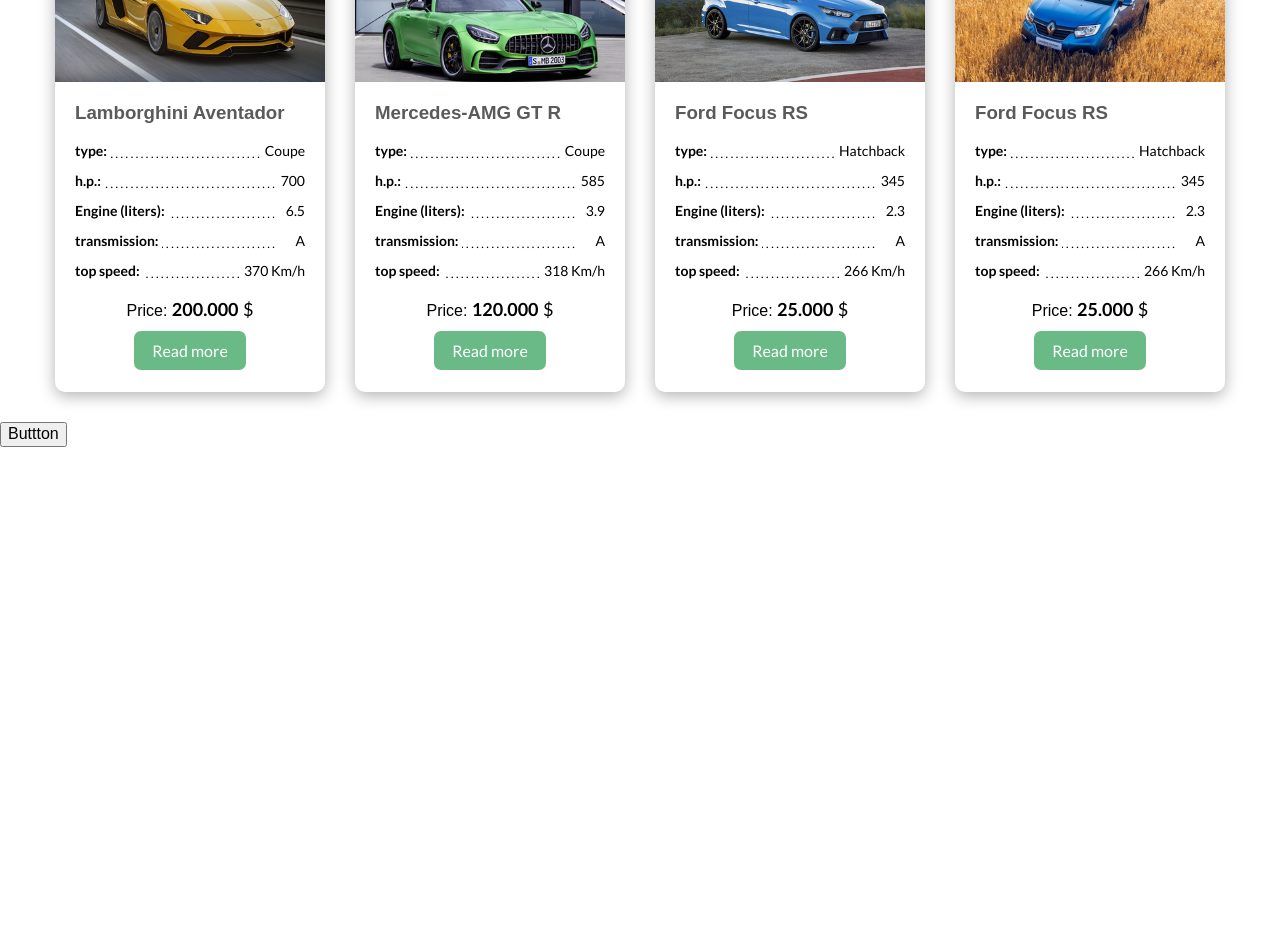
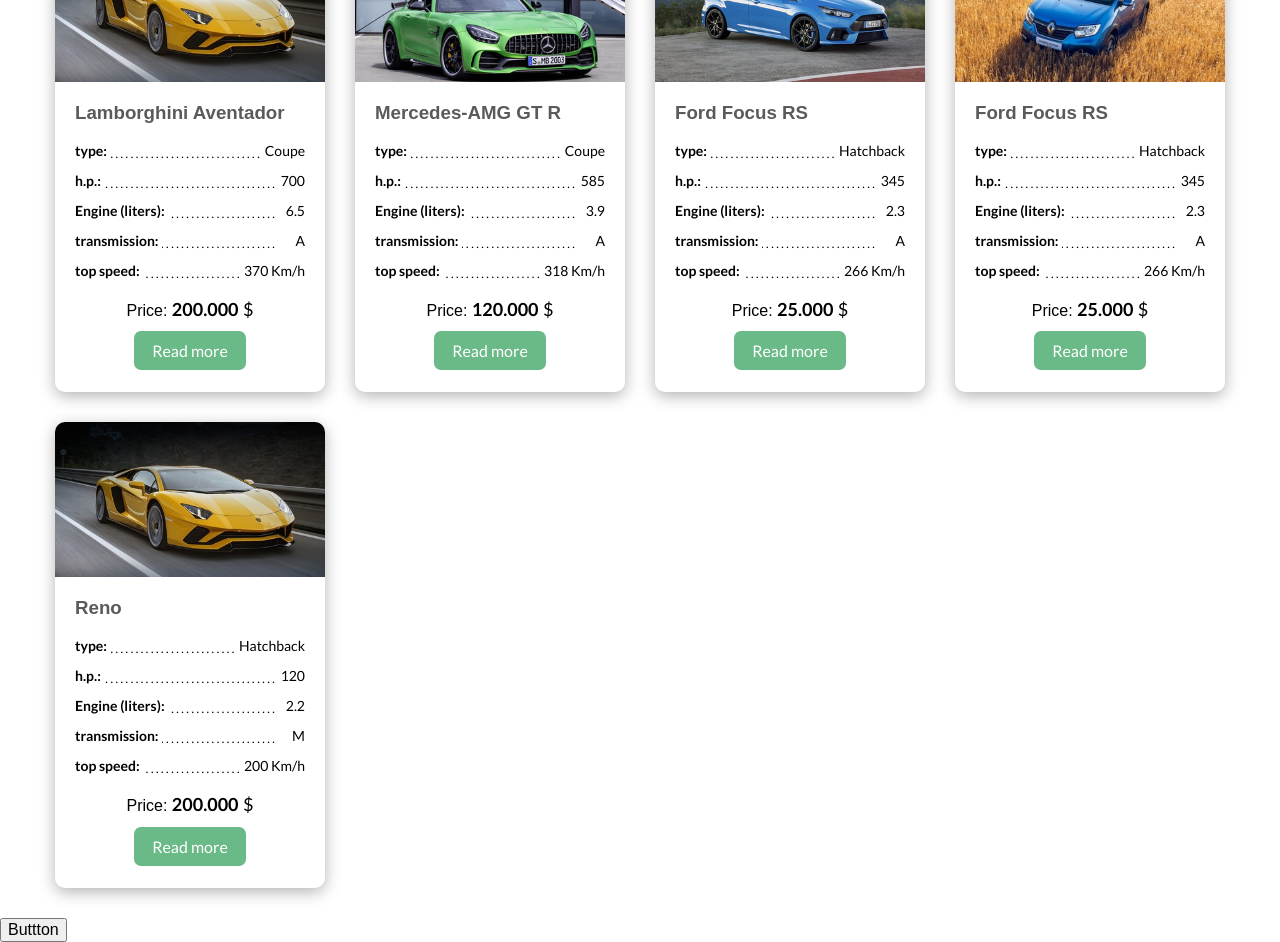
Before and after one commit to uladzimir83/JS_practice, a website built with webpack: page src/index.html in a window 1280 px wide. Shown: the part 255-1197 px from the top of the page. Before the commit the page ends 800 px from the top, so only its background shows below. Built offline with nearby package versions, Linux system fonts and the light colour scheme.

Commit message:
Added function for creating card

```diff
--- a/src/index.html
+++ b/src/index.html
@@ -64,7 +64,7 @@
       <div class="container">
         <div class="page-content">
           <div class="content">
-            <section class="cards-grid">
+            <section class="cards-grid" id="cards-grid">
               <div class="cards-row">
                 <div class="cards">
                   <div class="cards__picture">
--- a/src/js/main.js
+++ b/src/js/main.js
@@ -3,6 +3,16 @@
 import '../index.html';
 
 import {popup} from './modules/popup'
+import {initCards} from './modules/cards'
+
+initCards({
+    title: 'Reno',
+    type: 'Hatchback',
+    power: 120,
+    volume: 2.2,
+    transmission: 'M',
+    speed: 200,
+});
 
 
 var popupData = {
--- /dev/null
+++ b/src/js/modules/cards.js
@@ -0,0 +1,47 @@
+export let initCards = function(options) {
+
+    let cardParent = document.querySelector('#cards-grid .cards-row');
+
+    function _createCard(options) {
+        let card = document.createElement('div');
+        card.classList.add('cards');
+        card.innerHTML = `
+            <div class="cards__picture">
+                <img src="./img/lambo.jpg" alt="Lamborghini Aventador " class="cards__picture__img">
+            </div>
+            <div class="cards__info">
+                <h3 class="cards__title">${options.title}</h3>
+                <p class="cards__info__text">
+                    <span class="cards__info__type">type:</span>
+                    <span class="cards__info__data">${options.type}</span>
+                </p>
+                <p class="cards__info__text">
+                    <span class="cards__info__type">h.p.:</span>
+                    <span class="cards__info__data">${options.power}</span>
+                </p>
+                <p class="cards__info__text">
+                    <span class="cards__info__type">Engine (liters):</span>
+                    <span class="cards__info__data">${options.volume}</span>
+                </p>
+                <p class="cards__info__text">
+                    <span class="cards__info__type">transmission:</span>
+                    <span class="cards__info__data">${options.transmission}</span>
+                </p>
+                <p class="cards__info__text">
+                    <span class="cards__info__type">top speed:</span>
+                    <span class="cards__info__data">${options.speed + ' Km/h'}</span>
+                </p>
+                <div class="cards__price">
+                    Price:
+                    <span class="cards__price__value">200.000</span>
+                    <span class="cards__price__symb">$</span>
+                </div>
+                <div class="cards__more">
+                    <a href="#" class="cards__more__link">Read more</a>
+                </div>
+            </div>
+        `
+        cardParent.append(card);
+    }
+    _createCard(options);
+}
--- a/src/scss/main.scss
+++ b/src/scss/main.scss
@@ -134,6 +134,7 @@
 // filter
 .cards-row {
   display: flex;
+  flex-wrap: wrap;
   margin: 0 -15px;
 }
 
```
